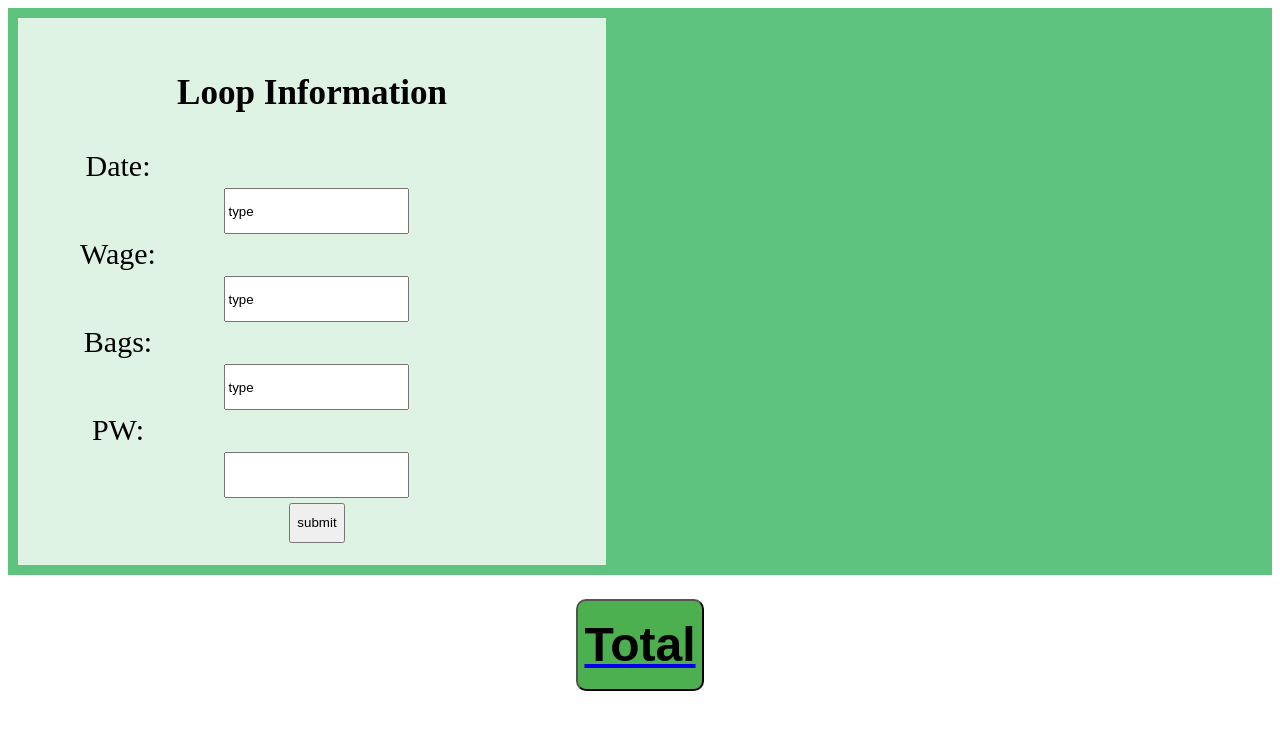
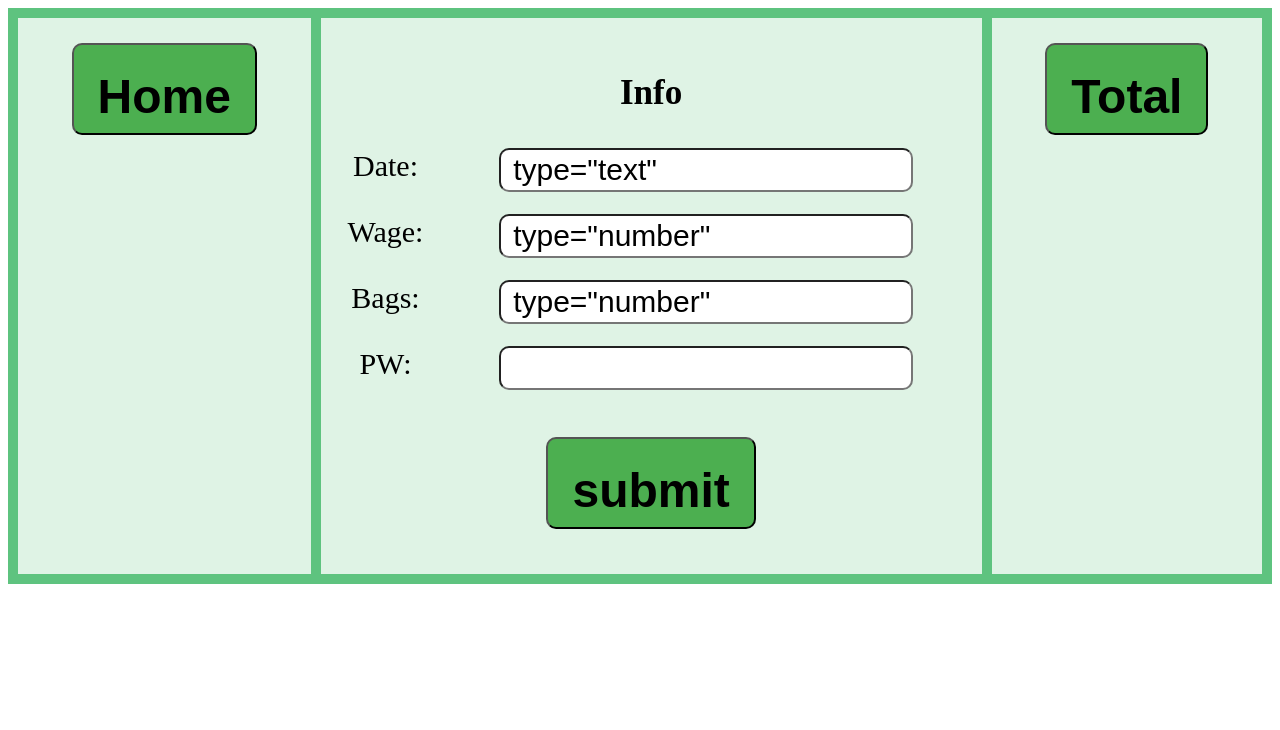
Before and after one commit to debboutr/collect, a Flask app: page /edit/1 in a window 1280 px wide. Shown: the top 730 px of the page. Run offline with Flask 2, Linux system fonts and the light colour scheme; data that the repository does not hold is empty.

Commit message:
move crud to edit

```diff
--- a/app.py
+++ b/app.py
@@ -1,5 +1,6 @@
 import sqlite3 as sql
 from datetime import datetime as dt
+from datetime import timedelta
 from pathlib import Path
 
 from flask import Flask, flash, redirect, render_template, request, session, url_for
@@ -9,34 +10,12 @@ DATABASE = Path(__file__).parent / "data/database.db"
 app = Flask(__name__)
 
 
-@app.route("/", methods=["GET", "POST"])
+@app.route("/", methods=["GET"])
 def home():
     context = dict()
     now = dt.now()
     last_year = dt(now.year-1, 12, 31, 4, 20, 47)
     total_days = (now - last_year).days
-    if request.method == "POST":
-        date = now.strftime("%Y-%m-%d")
-        try:
-            day = request.form["day"]
-            wage = request.form["wage"]
-            bags = request.form["bags"]
-            pw = request.form["pw"]
-            date = date if day == "" else day
-            if pw == "47":
-                with sql.connect(DATABASE) as con:
-                    cur = con.cursor()
-                    cur.execute(
-                        "INSERT INTO loops (date, wage,bags) VALUES (?,?,?)",
-                        (date, wage, bags),
-                    )
-                    con.commit()
-                    context["msg"] = "Record successfully added"
-            else:
-                context["msg"] = "PW incorrect"
-        except:
-            con.rollback()
-            context["msg"] = "error in insert operation"
     con = sql.connect(DATABASE)
     cursor = con.cursor()
     find_wages = """select sum(wage), sum(bags)
@@ -69,6 +48,7 @@ def home():
             "user": session,
             "total_days": total_days,
             "work_days": work_days,
+            "year": dt.now().year,
         }
     )
     con.close()
@@ -87,9 +67,15 @@ def edit(num):
             if pw == "47":
                 with sql.connect(DATABASE) as con:
                     cur = con.cursor()
-                    cur.execute(
-                        f"UPDATE loops SET date='{day}', wage={wage}, bags={bags} WHERE id={num}",
-                    )
+                    if num == "new":
+                        cur.execute(
+                            "INSERT INTO loops (date, wage,bags) VALUES (?,?,?)",
+                            (day, wage, bags),
+                        )
+                    else:
+                        cur.execute(
+                            f"UPDATE loops SET date='{day}', wage={wage}, bags={bags} WHERE id={num}",
+                        )
                     con.commit()
                     context["msg"] = "Record successfully updated"
             else:
@@ -97,18 +83,22 @@ def edit(num):
         except:
             con.rollback()
             context["msg"] = "error in update operation"
-    con = sql.connect(DATABASE)
-    con.row_factory = sql.Row
-    cur = con.cursor()
-    cur.execute(f"select * from loops where id={num}")
-    row = cur.fetchone()
+    if num == "new":
+        now = dt.now()
+        row = dict(id="new", date=now.strftime("%Y-%m-%d"), wage=None, bags=None, owner_id=1)
+    else:
+        con = sql.connect(DATABASE)
+        con.row_factory = sql.Row
+        cur = con.cursor()
+        cur.execute(f"select * from loops where id={num}")
+        row = cur.fetchone()
+        con.close()
     context.update(
         {
             "row": row,
             "user": session,
         }
     )
-    con.close()
     return render_template("edit.html", **context)
 
 
@@ -186,8 +176,20 @@ def month_detail(year, month):
     return render_template("total.html", **context)
 
 
-@app.route("/total", methods=["GET", "POST"])
+@app.route("/total", methods=["GET"])
 def total():
+    con = sql.connect(DATABASE)
+    con.row_factory = sql.Row
+    cur = con.cursor()
+    cur.execute("select * from loops order by date desc")
+    rows = cur.fetchall()
+    context = {"rows": rows}
+    con.close()
+    return render_template("total.html", **context)
+
+
+@app.route("/group", methods=["GET", "POST"])
+def create_group():
     con = sql.connect(DATABASE)
     con.row_factory = sql.Row
     cur = con.cursor()
--- a/static/css/main.css
+++ b/static/css/main.css
@@ -1,3 +1,20 @@
+.grid-side {
+  display: grid;
+  grid-template-rows: auto;
+  gap: 10px;
+  background-color: rgba(255, 255, 255, 0.8);
+  padding: 10px;
+}
+
+.grid-side > div {
+  background-color: rgba(255, 255, 255, 0.8);
+  text-align: center;
+  padding: 40px 0;
+  font-size: 30px;
+  font-weight: bold;
+  margin: 0px 15px 0px 15px;
+}
+
 .grid-container {
   display: grid;
   grid-template-columns: auto auto auto;
@@ -11,6 +28,16 @@
   text-align: center;
   padding: 20px 0;
   font-size: 30px;
+}
+
+.button {
+  height: 92px;
+  margin: 25px;
+  padding: 1.5rem;
+  background-color: #4CAF50;
+  font-size: 3rem;
+  font-weight: bold;
+  border-radius: 10px;
 }
 
 .alert {
@@ -49,25 +76,31 @@ a {
 }
 button {
   height: 92px;
+  margin: 5px;
+  padding: 1.5rem;
   background-color: #4CAF50;
   font-size: 3rem;
   border-radius: 10px;
 }
 label {
-  display: flex;
-  flex-direction: row;
-  justify-content: center;
-  text-align: right;
-  width: 200px;
+  margin: 0px 15px 0px 15px;
+  width: 100px;
   line-height: 36px;
-  margin-bottom: 4px;
+  float: left;
+}
+
+span {
+  margin: 20px;
+  display: block;
+  overflow: hidden;
 }
 
 input {
   height: 40px;
-  flex: 0 0 200px;
-  margin-left: 10px;
+  padding: 0px 12px 0px 12px;
   margin-bottom: 2px;
+  border-radius: 10px;
+  font-size: 30px;
 }
 
 .danger {
--- a/templates/edit.html
+++ b/templates/edit.html
@@ -6,28 +6,29 @@
   </head>
   <body>
     <div class="grid-container">
+      <div>
+        <button type="button" onclick="window.location.href='{{ url_for('home') }}';">
+          <b>Home</b>
+        </button>
+      </div>
       <div class="">
         <form action = "{{ url_for('edit', num=row["id"]) }}" method = "POST">
-          <h3>Loop Information</h3>
-          <div>
+          <h3>Info</h3>
             <label>Date:</label>
-            <input value={{row["date"]}} type = "text" name = "day" placeholder="use only if not today MM-DD" />
-          </div>
-          <div>
+            <span><input value={{ row["date"] }} type="text" name="day" placeholder="use only if not today YYYY-MM-DD" /></span>
             <label>Wage:</label>
-            <input value={{row["wage"]}} type = "number" name = "wage" required />
-          </div>
-          <div>
+            <span><input value={{ row["wage"] }} type="number" name="wage" required /></span>
             <label>Bags:</label>
-            <input value={{row["bags"]}} type = "number" step = "0.5" name = "bags" required />
-          </div>
-          <div>
+            <span><input value={{ row["bags"] }} type="number" step="0.5" name="bags" required /></span>
             <label>PW:</label>
-            <input type = "number" name = "pw" required />
-          </div>
-
-          <input type = "submit" value = "submit" /><br>
+            <span><input type="number" name="pw" required /></span>
+          <input class="button" type="submit" value="submit" /><br>
         </form>
+      </div>
+      <div>
+        <button type="button" onclick="window.location.href='{{ url_for('total') }}';">
+          <b>Total</b>
+        </button>
       </div>
     </div>
     <div id="hideMe" class="alert">
@@ -35,13 +36,6 @@
         {{ msg }}
       </h1>
     </div>
-    <div class="item1">
-      <a href="{{ url_for('total') }}">
-        <button type="button">
-          <b>Total</b>
-        </button>
-      </a>
-    </div>
     <script src="{{ url_for('static', filename='js/main.js') }}"></script>
   </body>
 </html>
```
Also changed, not shown: templates/home.html (+17 -42 lines), templates/total.html (+9 -13 lines), README.md. Lines whose indentation alone changed are shown as unchanged.
